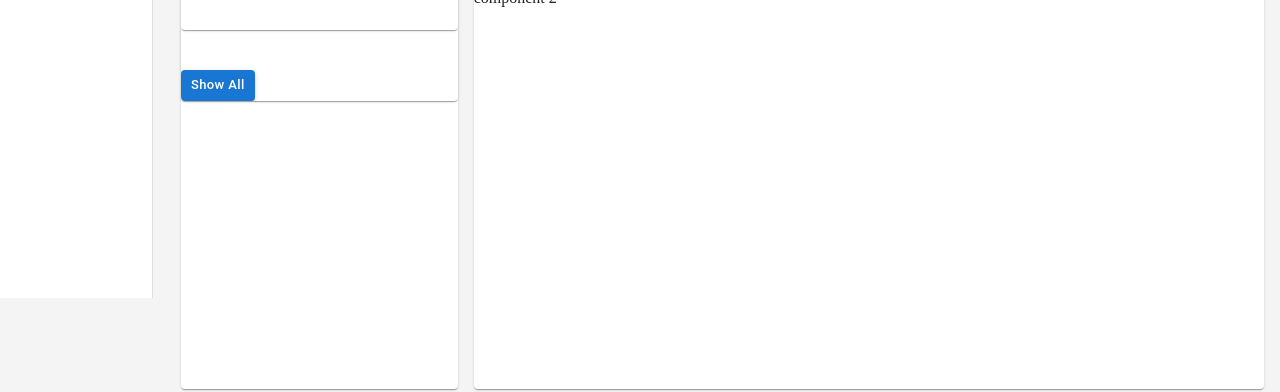
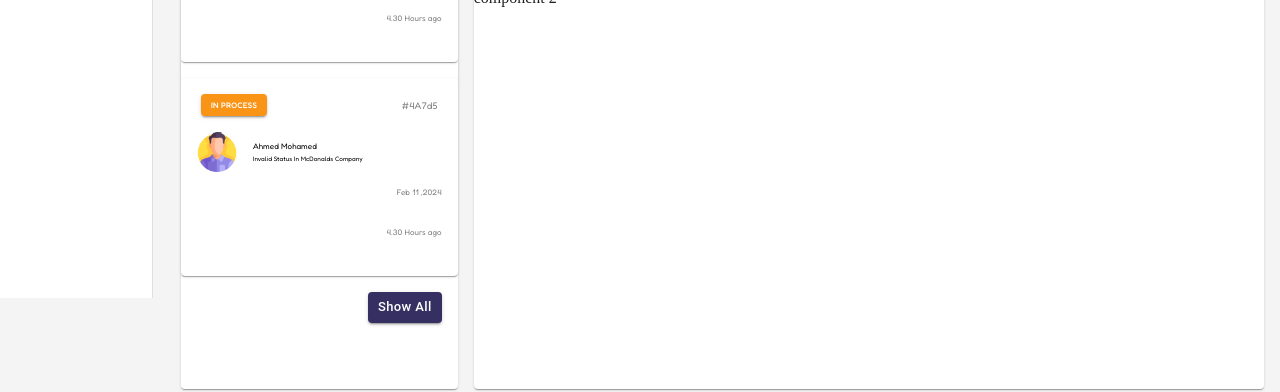
Before and after one commit to Naominm/ticket-management-system-frontend, a React (Vite) app: page /dashboard in a window 1280 px wide. Shown: the part 502-894 px from the top of the page. Built offline with nearby package versions, Linux system fonts and the light colour scheme; some icons are missing.

Commit message:
Style: change the flex gap and the max wisth of the button at the last tickets container card

```diff
--- a/src/pages/dashboard.tsx
+++ b/src/pages/dashboard.tsx
@@ -36,13 +36,12 @@ export default function DashboardPage() {
               sx={{
                 display: "flex",
                 flexDirection: "column",
-                gap: 2,
                 width: "35%",
                 height: "auto",
                 minHeight: "100vh",
               }}
             >
-              <Card>
+              <Card sx={{ display: "flex", flexDirection: "column", gap: 2 }}>
                 <CardContent
                   sx={{
                     display: "flex",
@@ -86,18 +85,29 @@ export default function DashboardPage() {
                   time="4.30 Hours ago"
                   id="#4A7d5"
                 />
+                <CardBodyComponent
+                  title="in process"
+                  name="Ahmed Mohamed"
+                  status="Invalid Status in McDonalds Company"
+                  date="Feb 11 ,2024"
+                  time="4.30 Hours ago"
+                  id="#4A7d5"
+                />
+              </Card>
+              <Box sx={{ display: "flex", justifyContent: "right", pr: 2 }}>
                 <Button
                   variant="contained"
                   size="small"
                   sx={{
-                    mt: 5,
-                    bgcolor: "(--dark-background)",
+                    my: 2,
+                    backgroundColor: "var(--dark-background)",
                     textTransform: "capitalize",
+                    maxWidth: "120px",
                   }}
                 >
                   show all
                 </Button>
-              </Card>
+              </Box>
             </Box>
             <Box
               sx={{
```
